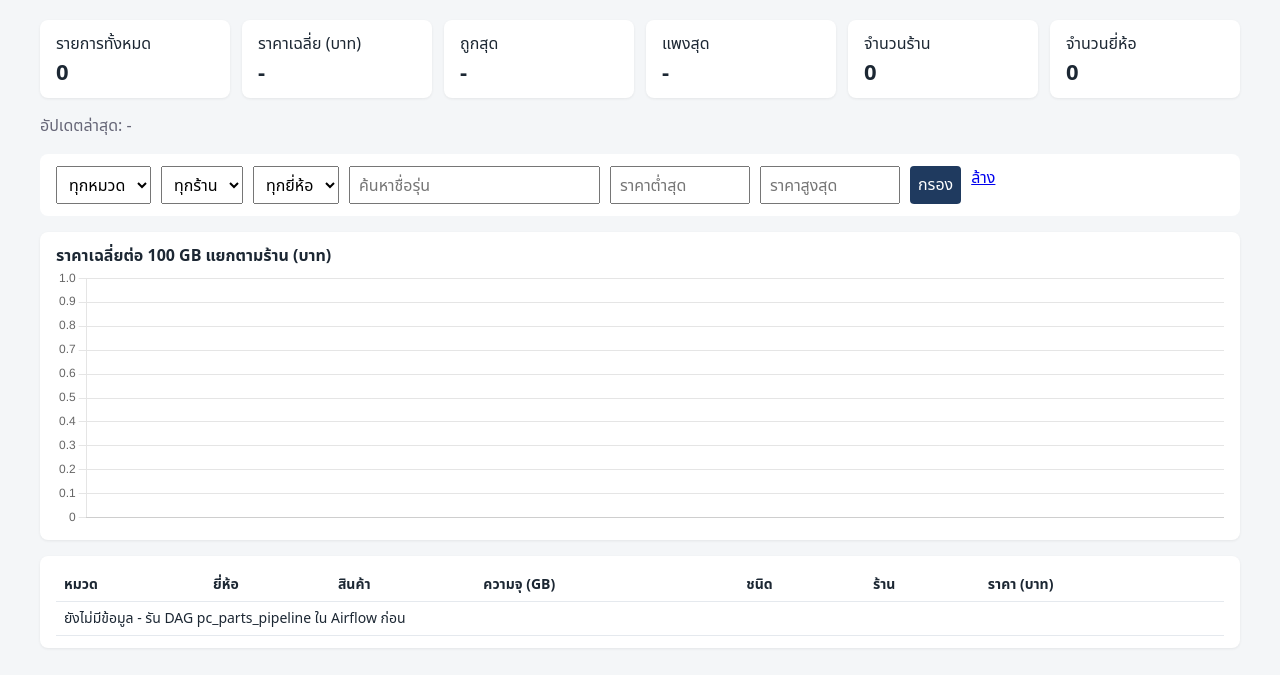
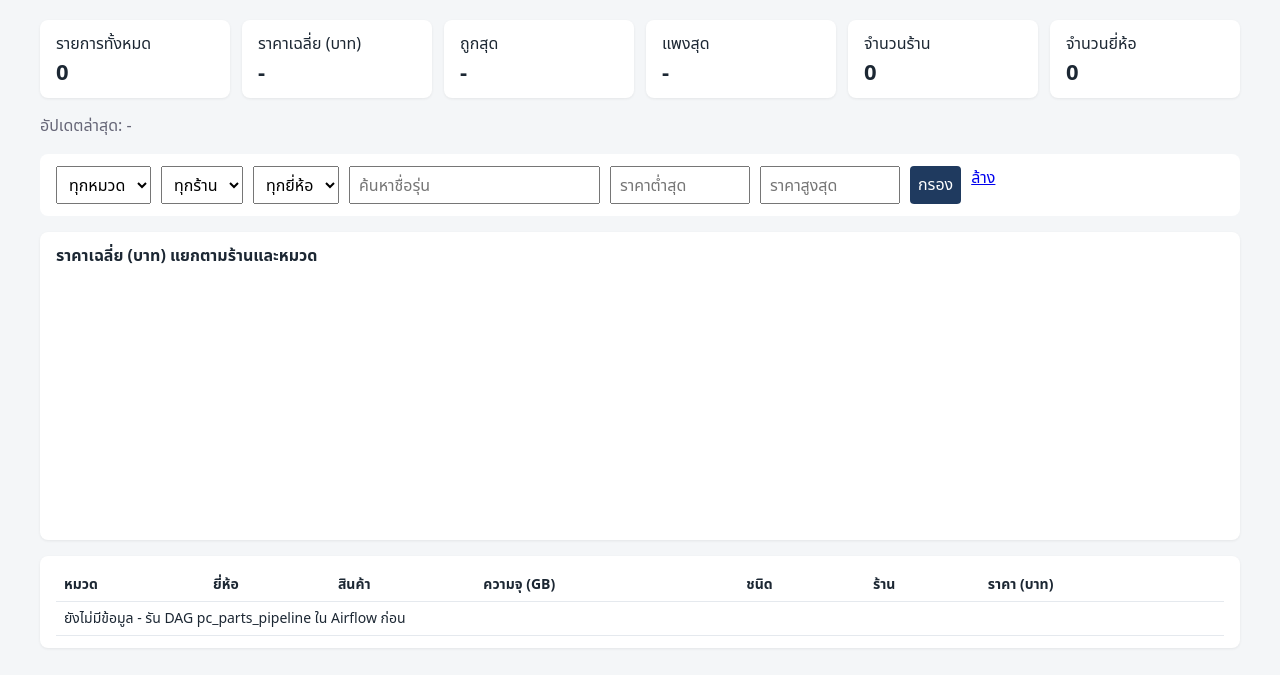
Before and after one commit to Witchayut022/02739452-18-6621653841, a Flask app: template web/templates/index.html in a window 1280 px wide. Shown: the part 52-727 px from the top of the page. Run offline with Flask 3, Linux system fonts and the light colour scheme; the template is opened without the code that fills it, so the values that code supplies are empty; a map, chart or similar area stays blank; some libraries are stand-ins or nearby versions.

Commit message:
Add outage simulation hook, per-category chart, README updates
Co-Authored-By: Claude Sonnet 5.5 <noreply@anthropic.com>

```diff
--- a/dags/pc_parts_pipeline.py
+++ b/dags/pc_parts_pipeline.py
@@ -23,6 +23,8 @@ def _init(**_):
 
 def _extract(source, run_id=None, **_):
     try:
+        if source in os.getenv("SIMULATE_DOWN", "").split(","):  # demo: pretend this source is down
+            raise ConnectionError(f"simulated outage of {source}")
         rows = scrapers.SCRAPERS[source]()
     except Exception as exc:  # source down -> task fails, downstream still runs (trigger_rule=all_done)
         db.log_status(run_id, source, "failed", 0, repr(exc))
--- a/docker-compose.yml
+++ b/docker-compose.yml
@@ -9,6 +9,7 @@ x-airflow-env: &airflow-env
   POSTGRES_PASSWORD: ${POSTGRES_PASSWORD}
   DQ_MIN_ROWS: ${DQ_MIN_ROWS:-100}
   NSPEC_PAGES_PER_CATEGORY: ${NSPEC_PAGES_PER_CATEGORY:-30}
+  SIMULATE_DOWN: ${SIMULATE_DOWN:-}
 
 services:
   postgres:
--- a/web/app.py
+++ b/web/app.py
@@ -46,14 +46,17 @@ def index():
                      max(updated_at) AS updated FROM prices WHERE {w}""", params) or [{}])[0]
     rows = query(f"""SELECT category, brand, name, capacity_gb, interface, shop, price, url
                      FROM prices WHERE {w} ORDER BY price LIMIT 300""", params)
-    by_shop = query(f"""SELECT shop, round(avg(price / NULLIF(capacity_gb,0) * 100)::numeric, 1) AS v
-                        FROM prices WHERE {w} GROUP BY shop ORDER BY v""", params)
+    by_shop = query(f"""SELECT shop, category, round(avg(price)) AS v
+                        FROM prices WHERE {w} GROUP BY shop, category ORDER BY shop""", params)
+    shops = sorted({r["shop"] for r in by_shop})
+    datasets = [{"label": c, "data": [next((float(r["v"] or 0) for r in by_shop if r["shop"] == s and r["category"] == c), 0)
+                                      for s in shops]} for c in ("SSD", "RAM")]
     opts = {
         "shops": [r["shop"] for r in query("SELECT DISTINCT shop FROM prices ORDER BY 1")],
         "brands": [r["brand"] for r in query("SELECT DISTINCT brand FROM prices ORDER BY 1")],
     }
     return render_template("index.html", kpi=kpi, rows=rows, f=f, opts=opts,
-                           chart={"labels": [r["shop"] for r in by_shop], "values": [float(r["v"] or 0) for r in by_shop]})
+                           chart={"labels": shops, "datasets": datasets})
 
 
 @app.route("/status")
--- a/web/templates/index.html
+++ b/web/templates/index.html
@@ -49,7 +49,7 @@
   <button>กรอง</button> <a href="/">ล้าง</a>
  </form>
 
- <div class="card"><b>ราคาเฉลี่ยต่อ 100 GB แยกตามร้าน (บาท)</b>
+ <div class="card"><b>ราคาเฉลี่ย (บาท) แยกตามร้านและหมวด</b>
   <div style="height:260px"><canvas id="c"></canvas></div></div>
 
  <div class="card wrap"><table>
@@ -64,8 +64,8 @@
 <script>
  const d = {{ chart | tojson }};
  new Chart(document.getElementById("c"), {type:"bar",
-  data:{labels:d.labels, datasets:[{label:"บาท / 100GB", data:d.values, backgroundColor:"#3b7dd8"}]},
-  options:{maintainAspectRatio:false, plugins:{legend:{display:false}}}});
+  data:{labels:d.labels, datasets:d.datasets.map((s,i)=>({...s, backgroundColor:["#3b7dd8","#e0883a"][i]}))},
+  options:{maintainAspectRatio:false}});
 </script>
 </body>
 </html>
```
